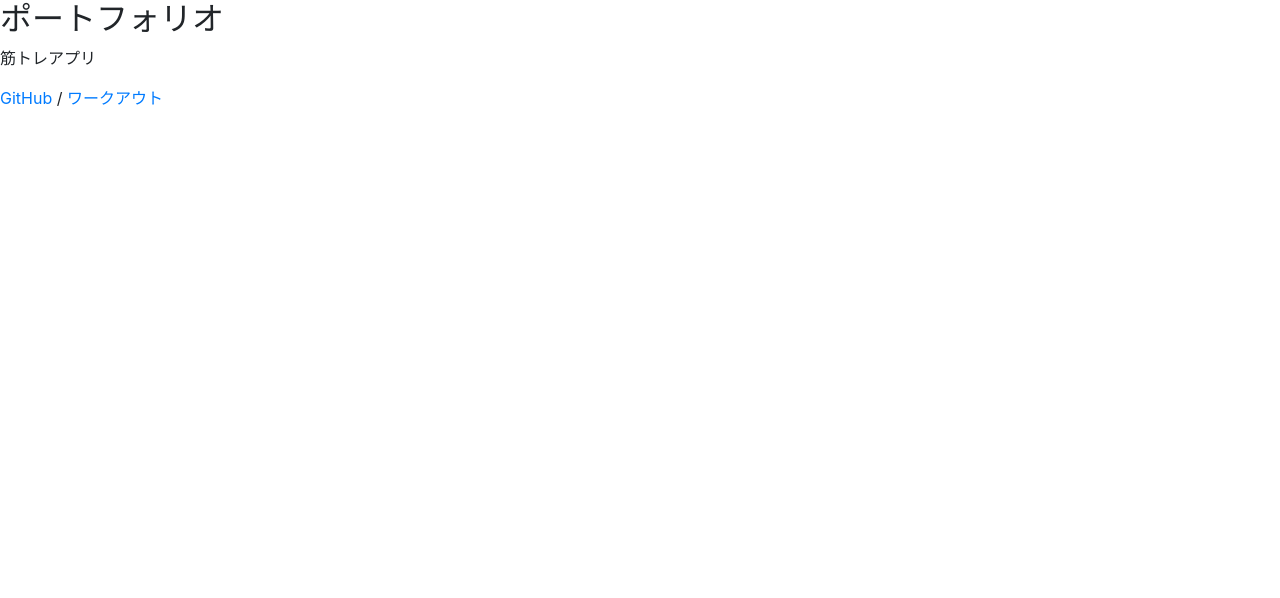
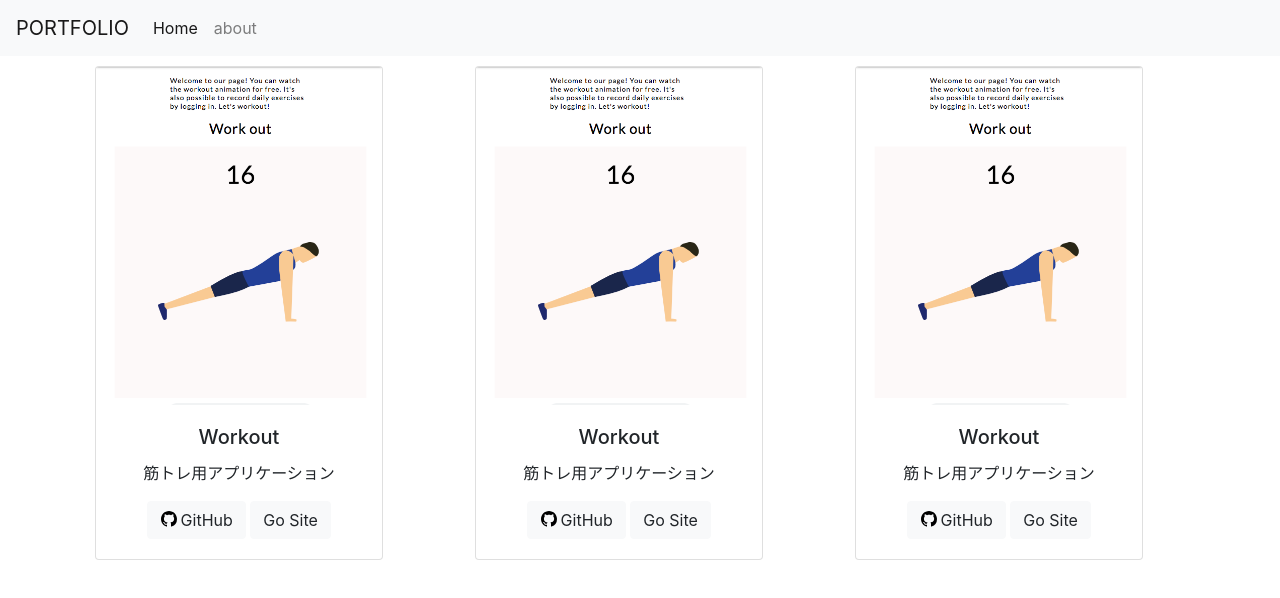
Before and after one commit to tetsu-upstr/work-apps.xyz, a plain HTML site: page index.html in a window 1280 px wide. Drawn offline with nearby package versions, Linux system fonts and the light colour scheme.

Commit message:
fix layout

```diff
--- a/index.html
+++ b/index.html
@@ -4,15 +4,73 @@
   <meta charset="UTF-8">
   <meta name="viewport" content="width=device-width, initial-scale=1.0">
   <link rel="stylesheet" href="https://stackpath.bootstrapcdn.com/bootstrap/4.5.0/css/bootstrap.min.css" integrity="sha384-9aIt2nRpC12Uk9gS9baDl411NQApFmC26EwAOH8WgZl5MYYxFfc+NcPb1dKGj7Sk" crossorigin="anonymous">
-  <title>portfolio</title>
+  <link rel="stylesheet" href="style.css">
+  <title>PORTFOLIO</title>
 </head>
 <body>
 
-  <h2>ポートフォリオ</h2>
-  <p>筋トレアプリ</p>
-  <a href="https://github.com/tetsu-upstr/workout">GitHub</a> /
-  <a href="https://www.work-apps.xyz/workout/">ワークアウト</a>
+    <nav class="navbar navbar-expand-lg navbar-light bg-light">
+      <a class="navbar-brand" href="#">PORTFOLIO</a>
+      <button class="navbar-toggler" type="button" data-toggle="collapse" data-target="#navbarSupportedContent" aria-controls="navbarSupportedContent" aria-expanded="false" aria-label="Toggle navigation">
+        <span class="navbar-toggler-icon"></span>
+      </button>
 
+      <div class="collapse navbar-collapse" id="navbarSupportedContent">
+        <ul class="navbar-nav mr-auto">
+          <li class="nav-item active">
+            <a class="nav-link" href="#">Home <span class="sr-only">(current)</span></a>
+          </li>
+          <li class="nav-item">
+            <a class="nav-link" href="#">about</a>
+          </li>
+        </ul>
+
+      </div>
+    </nav>
+
+    <div class="container">
+      <div class="row">
+        <div class="col-sm">
+
+          <div class="card" style="width: 18rem;">
+            <img src="images/workout.png" class="card-img-top" alt="workout">
+            <div class="card-body">
+              <h5 class="card-title">Workout</h5><span class="glyphicon glyphicon-apple" aria-hidden="true"></span>
+              <p class="card-text">筋トレ用アプリケーション</p>
+              <a href="https://github.com/tetsu-upstr/workout" class="btn btn-light"><img class="icon" src="images/mark-github.svg" alt="GitHub_icon"> GitHub</a>
+              <a href="https://www.work-apps.xyz/workout/" class="btn btn-light">Go Site</a>
+            </div>
+          </div>
+
+        </div>
+        <div class="col-sm">
+
+          <div class="card" style="width: 18rem;">
+            <img src="images/workout.png" class="card-img-top" alt="workout">
+            <div class="card-body">
+              <h5 class="card-title">Workout</h5><span class="glyphicon glyphicon-apple" aria-hidden="true"></span>
+              <p class="card-text">筋トレ用アプリケーション</p>
+              <a href="https://github.com/tetsu-upstr/workout" class="btn btn-light"><img class="icon" src="images/mark-github.svg" alt="GitHub_icon"> GitHub</a>
+              <a href="https://www.work-apps.xyz/workout/" class="btn btn-light">Go Site</a>
+            </div>
+          </div>
+
+        </div>
+        <div class="col-sm">
+
+          <div class="card" style="width: 18rem;">
+            <img src="images/workout.png" class="card-img-top" alt="workout">
+            <div class="card-body">
+              <h5 class="card-title">Workout</h5><span class="glyphicon glyphicon-apple" aria-hidden="true"></span>
+              <p class="card-text">筋トレ用アプリケーション</p>
+              <a href="https://github.com/tetsu-upstr/workout" class="btn btn-light"><img class="icon" src="images/mark-github.svg" alt="GitHub_icon"> GitHub</a>
+              <a href="https://www.work-apps.xyz/workout/" class="btn btn-light">Go Site</a>
+            </div>
+          </div>
+
+        </div>
+      </div>
+    </div>
 
 
   <script src="https://code.jquery.com/jquery-3.5.1.slim.min.js" integrity="sha384-DfXdz2htPH0lsSSs5nCTpuj/zy4C+OGpamoFVy38MVBnE+IbbVYUew+OrCXaRkfj" crossorigin="anonymous"></script>
--- /dev/null
+++ b/style.css
@@ -0,0 +1,13 @@
+.card {
+  margin: 10px;
+}
+
+.card-body {
+  text-align: center;
+}
+
+.icon {
+  position: relative;
+  top: -3px;
+  left: 1px;
+}
```
Also changed, not shown: images/mark-github.svg (added), images/workout.png (added).
